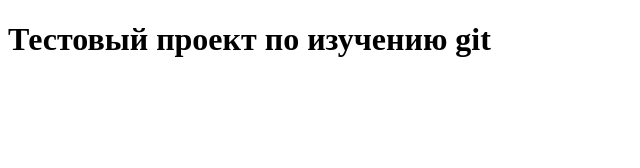
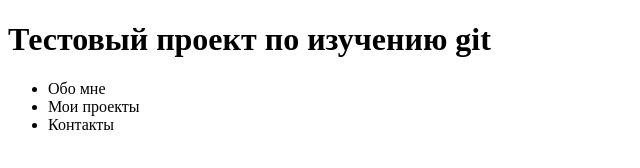
Before and after one commit to Antkusk/test, a plain HTML site: page index.html in a window 1280 px wide. Shown: the whole page, without its empty margins (0-640 px from the left). Drawn offline with Linux system fonts and the light colour scheme.

Commit message:
Добавил li

```diff
--- a/index.html
+++ b/index.html
@@ -12,5 +12,10 @@
 	<h1>Тестовый проект по изучению git</h1>
 
 </body>
+<ul>
+	<li>Обо мне</li>
+	<li>Мои проекты</li>
+	<li>Контакты</li>
+</ul>
 
 </html>
```
